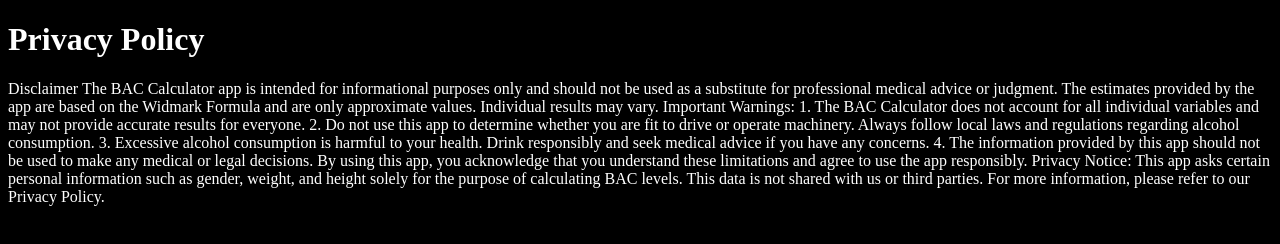
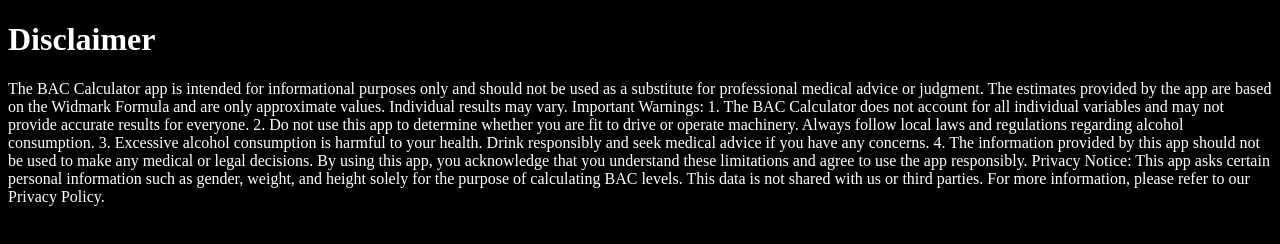
Before and after one commit to gomlek/gomlek.github.io, a plain HTML site: page disclaimer-baccal.html in a window 1280 px wide. Drawn offline with Linux system fonts and the light colour scheme.

Commit message:
Add files via upload

```diff
--- a/disclaimer-baccal.html
+++ b/disclaimer-baccal.html
@@ -10,9 +10,9 @@
     </style>
 </head>
 <body>
-    <h1>Privacy Policy</h1>
+    <h1>Disclaimer</h1>
 
-    <p>Disclaimer
+    <p>
         The BAC Calculator app is intended for informational purposes only and should not be used as a substitute for professional medical advice or judgment. The estimates provided by the app are based on the Widmark Formula and are only approximate values. Individual results may vary.
         Important Warnings:
         1. The BAC Calculator does not account for all individual variables and may not provide accurate results for everyone.
```
